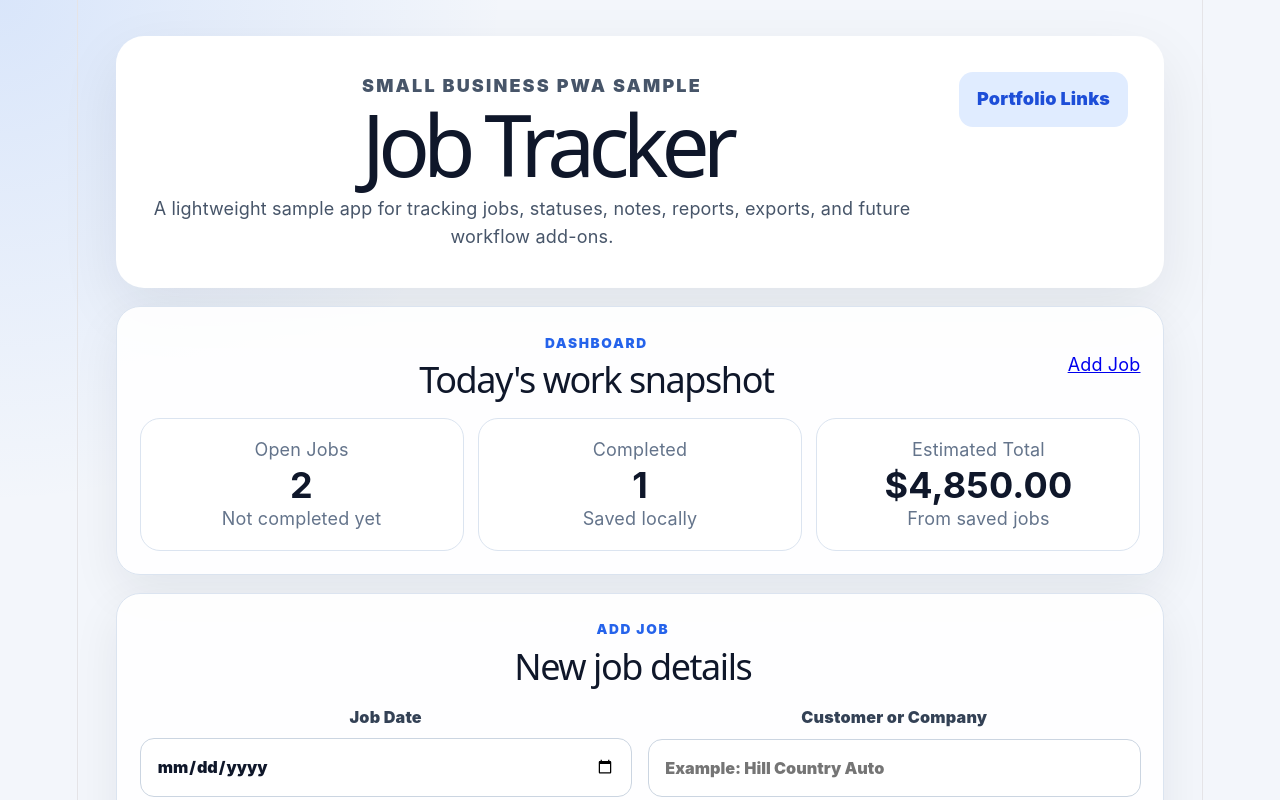
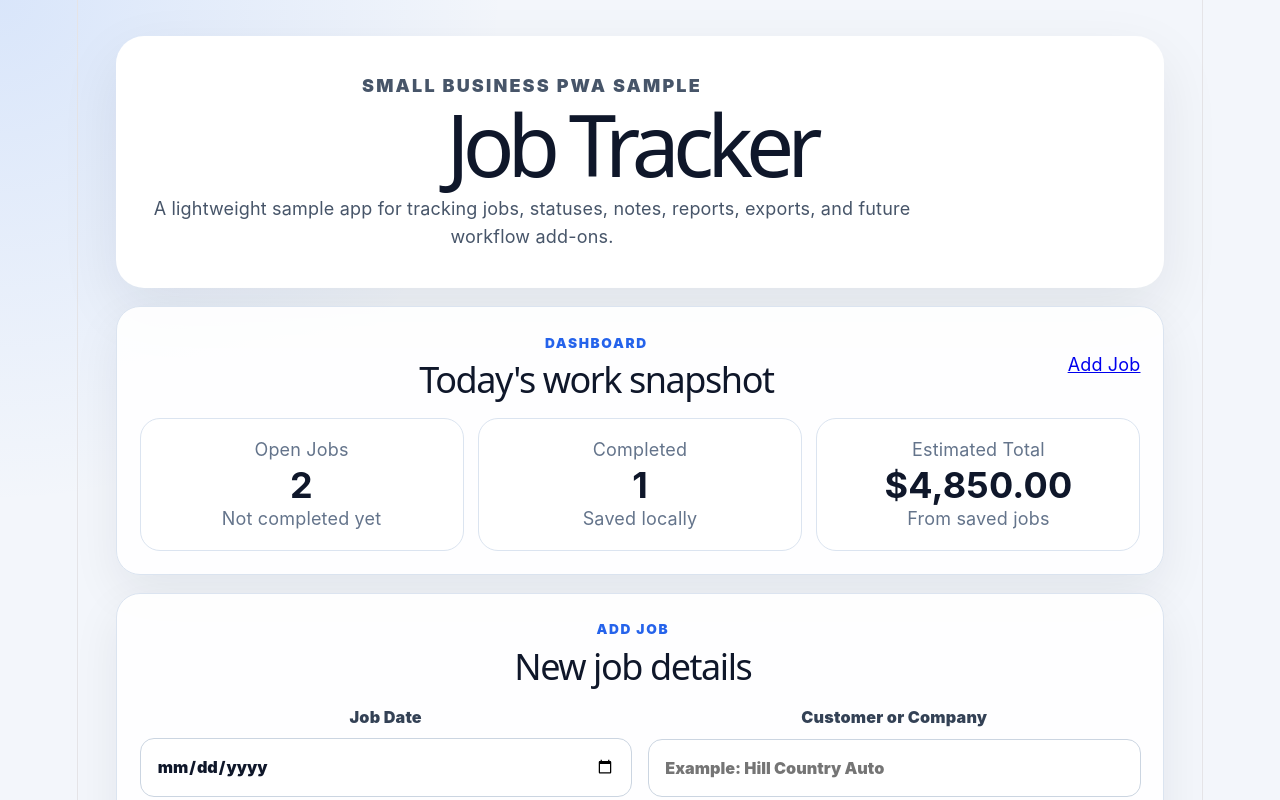
Before and after one commit to timbone72-CC/pwa-sample-portfolio, a React (Vite) app in the folder samples/job-tracker/: page / in a window 1280 px wide. Shown: the top 800 px of the page. Built offline with nearby package versions, Linux system fonts and the light colour scheme.

Commit message:
Remove Job Tracker extra portfolio anchor

```diff
--- a/samples/job-tracker/src/App.jsx
+++ b/samples/job-tracker/src/App.jsx
@@ -444,9 +444,6 @@ function App() {
           </p>
         </div>
 
-        <a className="portfolio-link" href="#portfolio-links">
-          Portfolio Links
-        </a>
       </header>
 
       <section className="section-card">
```
Also changed, not shown: 2 other files (tests, documents, lock files or other folders).
